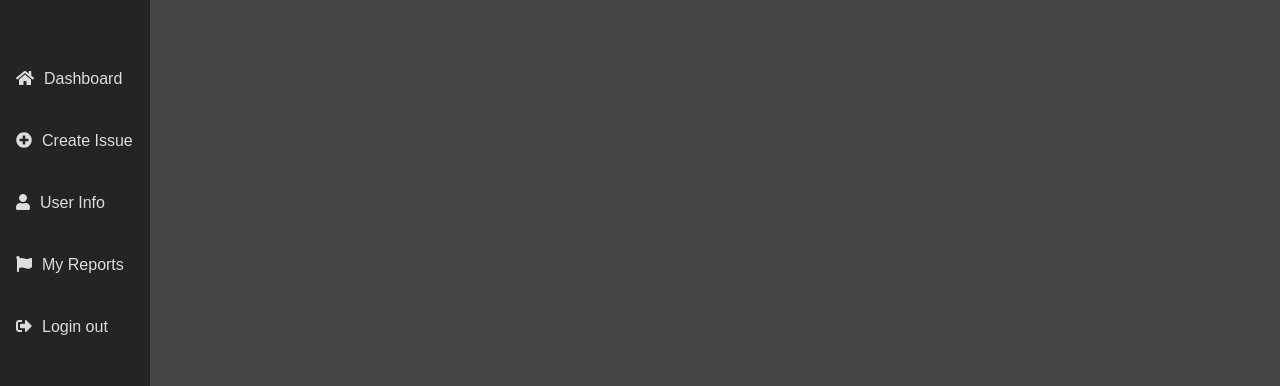
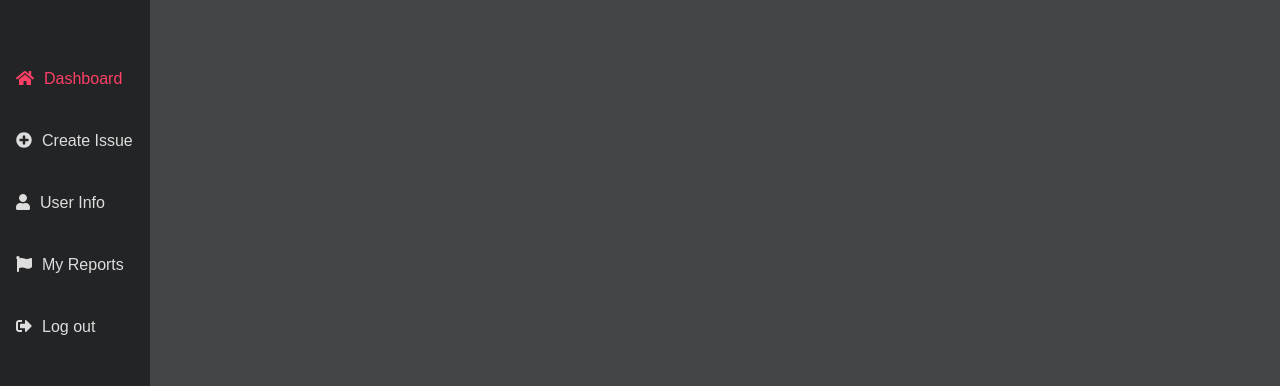
Before and after one commit to Gytis-dev/Task-Management-System, a React app: page /home in a window 1280 px wide. Shown: the part 197-583 px from the top of the page. Built offline with nearby package versions, Linux system fonts and the light colour scheme; sample sign-in values are in the browser's storage.

Commit message:
adding active style to dashboard and My Reports, fixed bug when adding items

```diff
--- a/src/Components/home/home.js
+++ b/src/Components/home/home.js
@@ -1,4 +1,4 @@
-import React, { useState, useEffect } from "react";
+import React, { useState, useEffect, useCallback } from "react";
 import { BrowserRouter as Router, Route } from "react-router-dom";
 import "../home/home.scss";
 import Navbar from "../../Components/nav-bar/nav-bar";
@@ -7,6 +7,11 @@ import TaskInfo from "../task/task-info";
 
 const Home = () => {
   let useris = localStorage.getItem("useris");
+
+  let [test, setTest] = useState({
+    name: 5,
+    pass: 0
+  });
 
   const [task, setTask] = useState([
     {
@@ -46,7 +51,7 @@ const Home = () => {
     let localStorageItems = localStorage.getItem("itemData");
     localStorageItems = JSON.parse(localStorageItems);
 
-    if (localStorageItems){
+    if (localStorageItems) {
       let reports = localStorageItems.filter(taskItem => taskItem.reporter === useris);
       setMyReports(reports);
     }
@@ -57,10 +62,10 @@ const Home = () => {
 
   }, []);
 
- let updateMyReports = () => {
-   let update = task.filter(report => report.reporter === useris);
-   setMyReports(update);
- }
+  let updateMyReports = () => {
+    let update = task.filter(report => report.reporter === useris);
+    setMyReports(update);
+  }
 
 
   // statuso pakeitimas
@@ -77,8 +82,8 @@ const Home = () => {
   let submit = (newItem) => {
     newItem.id = task.length + 1;
     newItem.reporter = useris;
+    let date = new Date();
     setTask([...task, newItem]);
-    localStorage.setItem("itemData", JSON.stringify(task));
     updateMyReports();
   };
   useEffect(() => {
@@ -86,6 +91,11 @@ const Home = () => {
     itemData = JSON.parse(itemData);
     itemData ? setTask(itemData) : setTask(task);
   }, []);
+
+  useEffect(() => {
+    localStorage.setItem("itemData", JSON.stringify(task));
+    updateMyReports();
+  }, [task])
 
   return (
     <Router>
@@ -111,6 +121,7 @@ const Home = () => {
           />
         </div>
       </div>
+
     </Router>
   );
 };
--- a/src/Components/nav-bar/nav-bar.js
+++ b/src/Components/nav-bar/nav-bar.js
@@ -1,6 +1,6 @@
 import React, { useState } from "react";
 import "../nav-bar/nav-style.scss";
-import { Link } from "react-router-dom";
+import { Link, NavLink } from "react-router-dom";
 import "../../global-style/font.scss";
 import "../../global-style/postion.scss";
 import {
@@ -109,12 +109,12 @@ const Navbar = (props) => {
       <div className="overlay-createIssue" style={style} />
       <div className="navbar font-normal ">
         <div className="navbar-menu-one g-left">
-          <Link to="/home">
+          <NavLink exact to="/home" activeStyle={{ color: "#fe4066" }}>
             <div className="navbar-design">
               <FontAwesomeIcon className="navbar-icon-postion" icon={faHome} />
               Dashboard
             </div>
-          </Link>
+          </NavLink>
           <div
             className="navbar-design"
             onClick={() => setStyle({ display: "block" })}
@@ -130,19 +130,19 @@ const Navbar = (props) => {
             <FontAwesomeIcon className="navbar-icon-postion" icon={faUser} />
             User Info
           </div>
-          <Link to = "/home/myreports">
-          <div className="navbar-design  ">
-            {" "}
-            <FontAwesomeIcon className="navbar-icon-postion" icon={faFlag} />
+          <NavLink exact to="/home/myreports" activeStyle={{ color: "#fe4066" }} >
+            <div className="navbar-design  ">
+              {" "}
+              <FontAwesomeIcon className="navbar-icon-postion" icon={faFlag} />
             My Reports
           </div>
-          </Link>
+          </NavLink>
           <div onClick={() => logout()} className="navbar-design ">
             <FontAwesomeIcon
               className="navbar-icon-postion"
               icon={faSignOutAlt}
             />
-            Login out
+            Log out
           </div>
         </div>
       </div>
```
Also changed, not shown: 1 other file (tests, documents, lock files or other folders).
